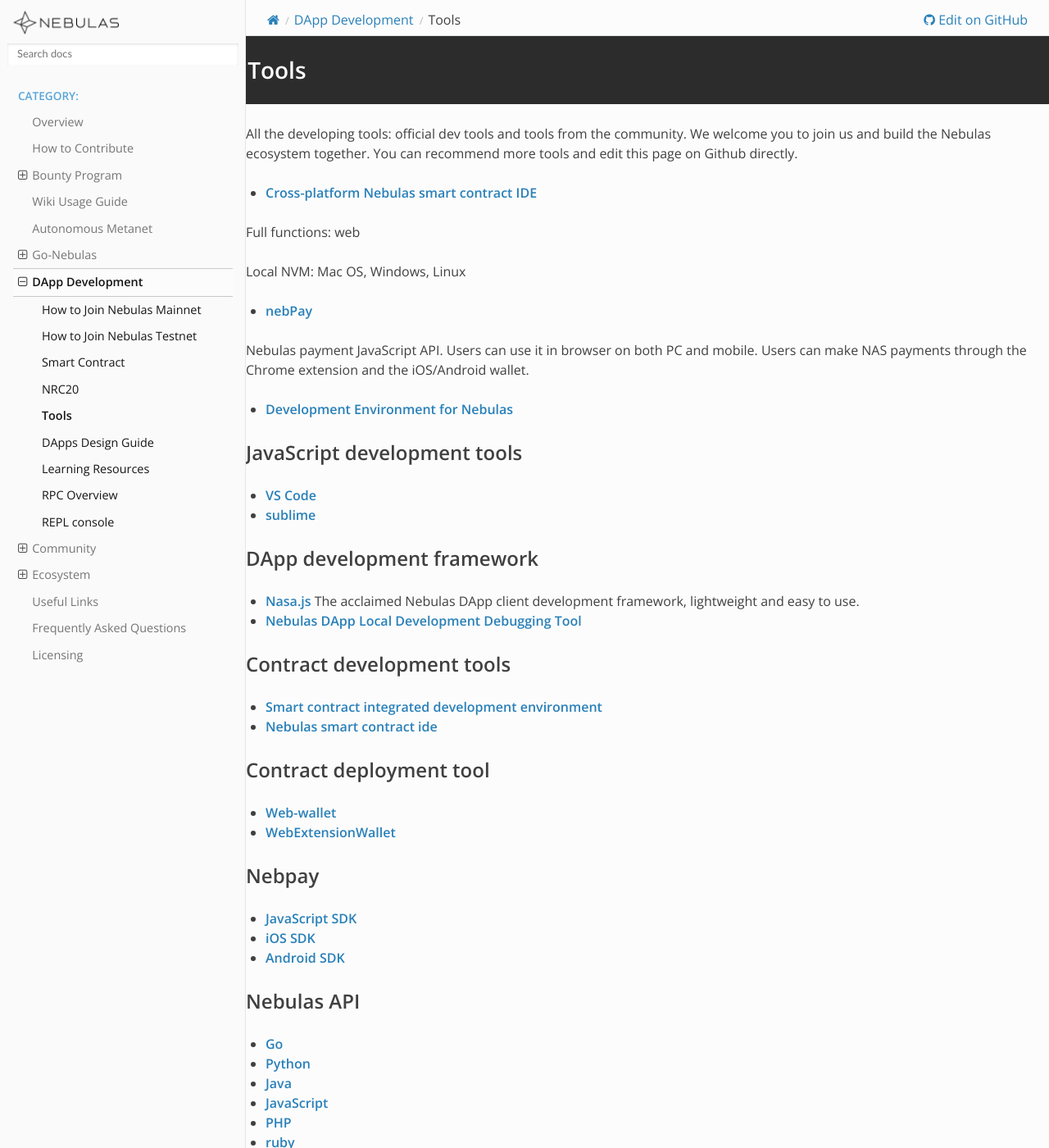
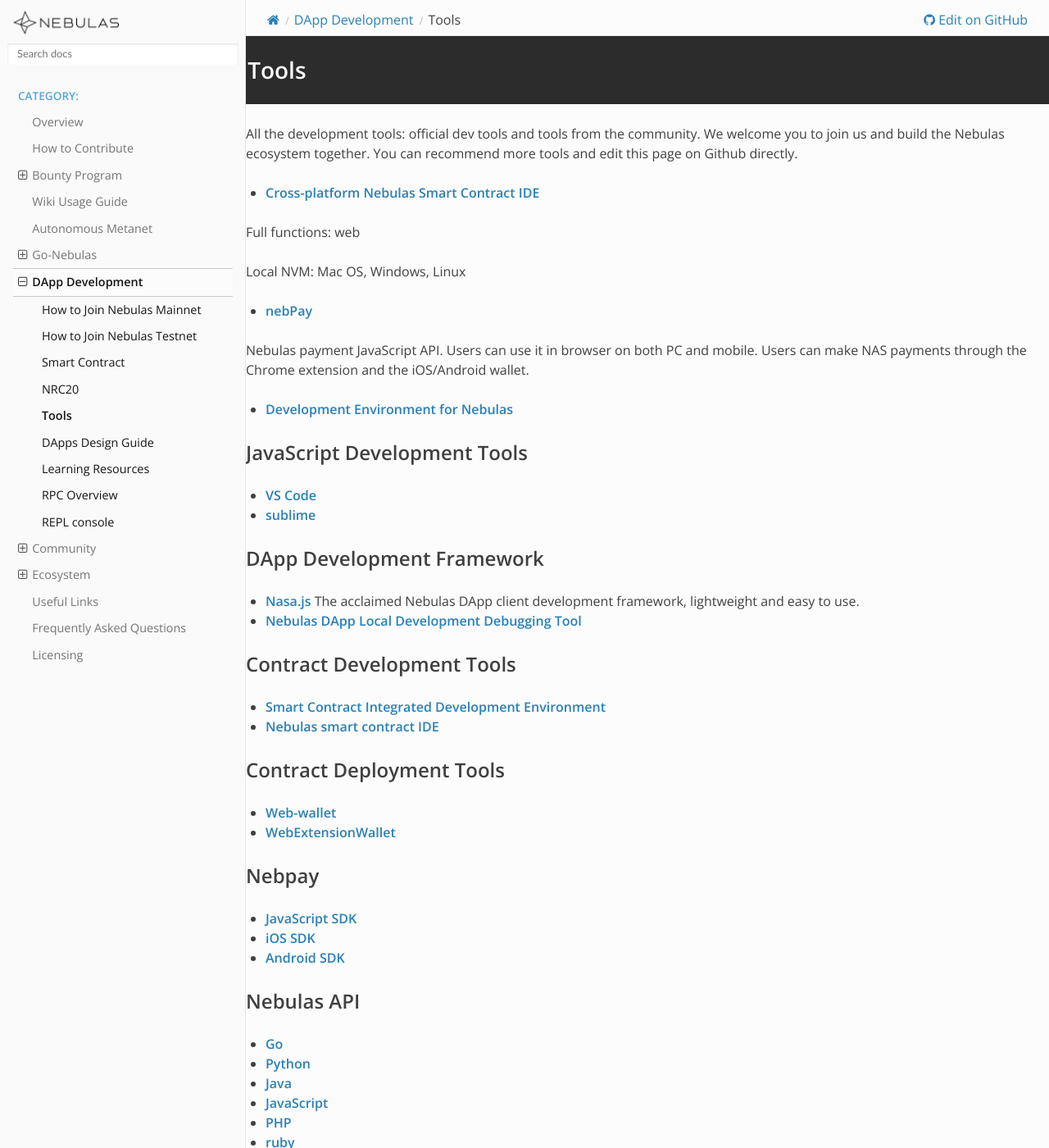
Before and after one commit to nebulasio/nebdocs, a Sphinx documentation site: the page built from docs/dapp-development/tools.md, in a window 1280 px wide and 1400 px high. Shown: the whole window at 82% size. Built offline with Sphinx 7.4.7 and the Read the Docs theme 2.0.0, drawn with Linux system fonts in a browser that asks for light colours; pages that are not in the unit, such as notebooks, are missing from menus; some of the changed text lies outside the part shown.

Commit message:
updates tools.md

```diff
--- a/docs/dapp-development/tools.md
+++ b/docs/dapp-development/tools.md
@@ -1,9 +1,9 @@
 # Tools
 
-All the developing tools: official dev tools and tools from the community. We welcome you to join us and build the Nebulas ecosystem together. You can recommend more tools and edit this page on Github directly.
+All the development tools: official dev tools and tools from the community. We welcome you to join us and build the Nebulas ecosystem together. You can recommend more tools and edit this page on Github directly.
 
 
-- **[Cross-platform Nebulas smart contract IDE](https://nebide.block2100.com/)**
+- **[Cross-platform Nebulas Smart Contract IDE](https://nebide.block2100.com/)**
 
 Full functions: web
 
@@ -17,20 +17,20 @@
 
 - **[Development Environment for Nebulas](https://github.com/mirei83/NebuEnv)**
 
-### JavaScript development tools
+### JavaScript Development Tools
 - **[VS Code](https://code.visualstudio.com/)**
 - **[sublime](https://www.sublimemerge.com/download)**
 
-### DApp development framework
+### DApp Development Framework
 - **[Nasa.js](https://github.com/NasaTeam/Nasa.js)**
   The acclaimed Nebulas DApp client development framework, lightweight and easy to use.
 - **[Nebulas DApp Local Development Debugging Tool](https://www.sublimemerge.com/download)**
 
-### Contract development tools
-- **[Smart contract integrated development environment](https://nebide.block2100.com/)**
-- **[Nebulas smart contract ide](https://github.com/cailuxianggg/nebulas-ide)**
+### Contract Development Tools
+- **[Smart Contract Integrated Development Environment](https://nebide.block2100.com/)**
+- **[Nebulas smart contract IDE](https://github.com/cailuxianggg/nebulas-ide)**
 
-### Contract deployment tool
+### Contract Deployment Tools
 - **[Web-wallet](https://github.com/nebulasio/web-wallet)**
 - **[WebExtensionWallet](https://github.com/ChengOrangeJu/WebExtensionWallet)**
 
@@ -50,18 +50,18 @@
 - **[unity3d](https://github.com/xbhuang1994/nebulas-unity-sdk)**
 - **[swift](https://github.com/ZJJeffery/swiftSDK)**
 
-### Static scan tool
+### Static Scanning Tools
 - **[Nebulas Smart Contract Code Checker](https://github.com/NasaTeam/naslint)**
 - **[Nebulas Smart Contract Lint Tool](https://github.com/jnoodle/nebulasLint)**
 - **[Nebulas javascript/typescript smart contract static check tool](https://github.com/zoowii/nebstaticcheck)**
 
-### Command line tool
+### Command Line Tools
 - **[A CLI Tool for Nebulas](https://github.com/5sWind/nebCli)**
 
-### test tools
+### Testing Tools
 - **[NebTest will automate unit testing of nebulas smart contracts](https://github.com/Ideas2IT/nebtest)**
 
-### other
+### Others
 NebulasDB is a nebulas-based, decentralized, non-relational database, and provides a JS-SDK client
 - **[The console is easy to use to develop for data operations](https://github.com/antgan/nebulasdb-sdk)**
 - **[Nebulas-Utils is an utiliy package for Nebulas Chain Development](https://github.com/iHamburg/nebulas-utils)**
```
